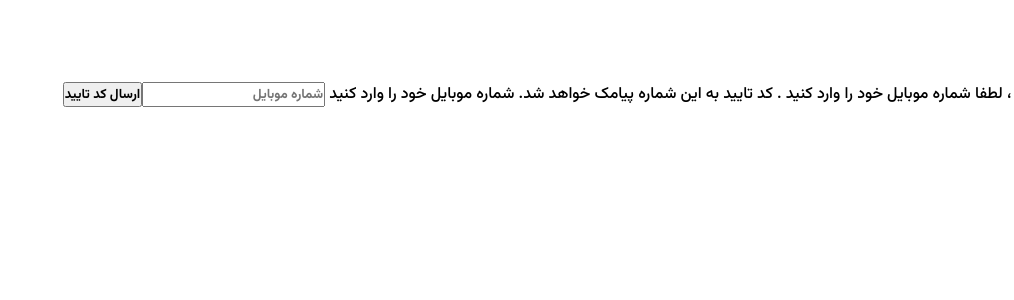
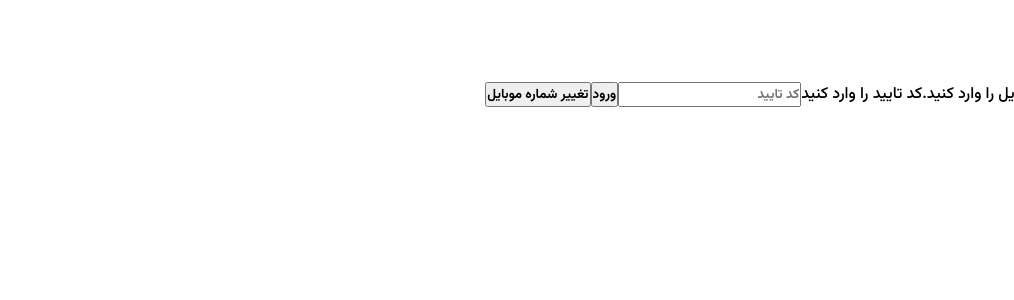
Before and after one commit to amincxo/Divar-clone, a React (Vite) app in the folder frontend/: page / in a window 1280 px wide. Shown: the top 300 px of the page, without its empty margins (266-1280 px from the left). Built offline with nearby package versions, Linux system fonts and the light colour scheme.

Commit message:
add auth page

```diff
--- a/frontend/src/pages/AuthPage.jsx
+++ b/frontend/src/pages/AuthPage.jsx
@@ -3,14 +3,14 @@ import CheckOtpForm from "../components/templates/CheckOtpForm"
 import SendOtpForm from "../components/templates/SendOtpForm"
 
 function AuthPage() {
-    const [step ,setStep] = useState(1);
+    const [step ,setStep] = useState(2);
     const [mobile ,setMobile] = useState("");
     const [code ,setCode] = useState("");
   return (
     <div>
 
-        {step === 1 && <SendOtpForm />  }
-        { step === 2 && <CheckOtpForm />}
+        {step === 1 && <SendOtpForm  setStep={setStep} mobile={mobile} setMobile={setMobile} />  }
+        { step === 2 && <CheckOtpForm code={code} setCode={setCode} mobile={mobile} setStep={setStep}  />}
     </div>
   )
 }
```
